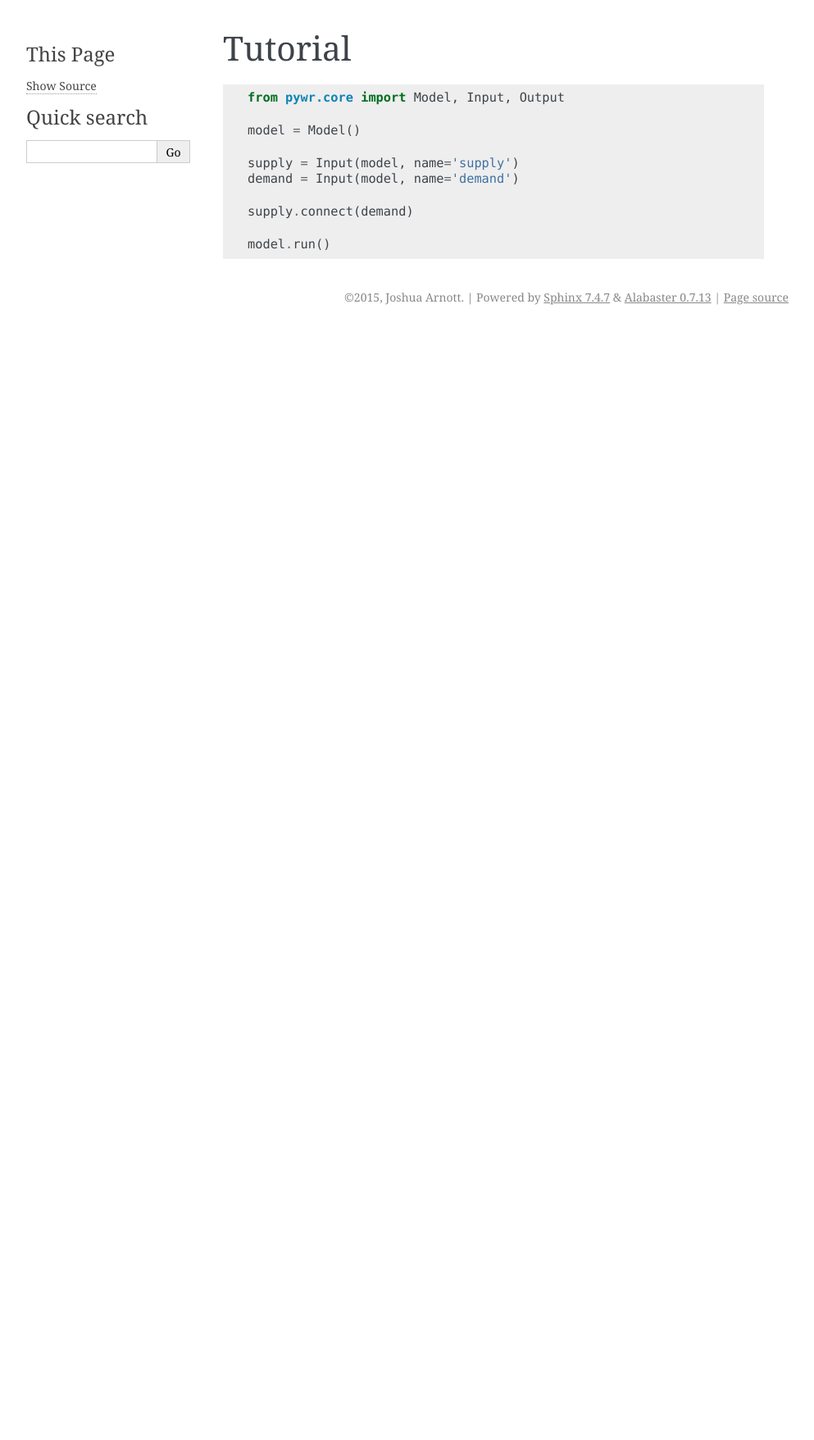
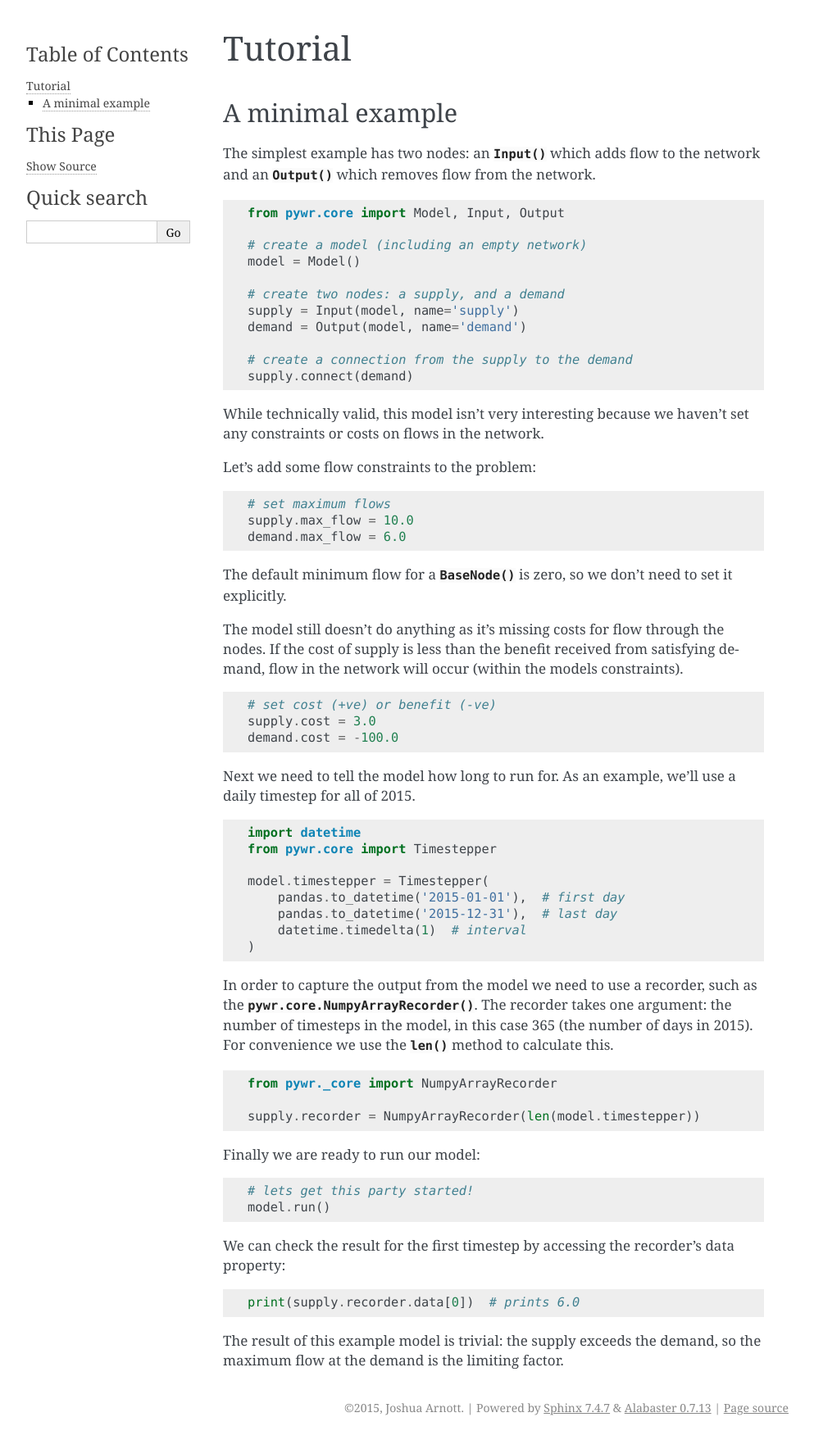
Before and after one commit to pywr/pywr, a Sphinx documentation site: the page built from docs/source/tutorial.rst, in a window 1280 px wide. Shown: the whole page at 82% size, without its empty margins (148-1141 px from the left). Built offline with Sphinx 7.4.7, drawn with Linux system fonts in a browser that asks for light colours; pages that are not in the unit, such as notebooks, are missing from menus; before the commit the page ends 900 px from its top, so only the background shows below that.

Commit message:
Added a minimal tutorial and some installation instructions

```diff
--- a/docs/source/index.rst
+++ b/docs/source/index.rst
@@ -10,6 +10,7 @@ Contents:
 .. toctree::
    :maxdepth: 1
 
+   installation.rst
    tutorial.rst
    formulation.rst
    license.rst
--- a/docs/source/tutorial.rst
+++ b/docs/source/tutorial.rst
@@ -1,15 +1,77 @@
 Tutorial
 ========
 
+A minimal example
+-----------------
+
+The simplest example has two nodes: an :func:`~pywr.core.Input` which adds flow to the network and an :func:`~pywr.core.Output` which removes flow from the network.
+
 .. code-block:: python
 
-   from pywr.core import Model, Input, Output
+    from pywr.core import Model, Input, Output
 
-   model = Model()
+    # create a model (including an empty network)
+    model = Model()
 
-   supply = Input(model, name='supply')
-   demand = Input(model, name='demand')
+    # create two nodes: a supply, and a demand
+    supply = Input(model, name='supply')
+    demand = Output(model, name='demand')
 
-   supply.connect(demand)
+    # create a connection from the supply to the demand
+    supply.connect(demand)
 
-   model.run()
+While technically valid, this model isn't very interesting because we haven't set any constraints or costs on flows in the network.
+
+Let's add some flow constraints to the problem:
+
+.. code-block:: python
+
+    # set maximum flows
+    supply.max_flow = 10.0
+    demand.max_flow = 6.0
+
+The default minimum flow for a :func:`~pywr.core.BaseNode` is zero, so we don't need to set it explicitly.
+
+The model still doesn't do anything as it's missing costs for flow through the nodes. If the cost of supply is less than the benefit received from satisfying demand, flow in the network will occur (within the models constraints).
+
+.. code-block:: python
+
+    # set cost (+ve) or benefit (-ve)
+    supply.cost = 3.0
+    demand.cost = -100.0
+
+Next we need to tell the model how long to run for. As an example, we'll use a daily timestep for all of 2015.
+
+.. code-block:: python
+
+    import datetime
+    from pywr.core import Timestepper
+
+    model.timestepper = Timestepper(
+        pandas.to_datetime('2015-01-01'),  # first day
+        pandas.to_datetime('2015-12-31'),  # last day
+        datetime.timedelta(1)  # interval
+    )
+
+In order to capture the output from the model we need to use a recorder, such as the :func:`pywr.core.NumpyArrayRecorder`. The recorder takes one argument: the number of timesteps in the model, in this case 365 (the number of days in 2015). For convenience we use the :func:`len()` method to calculate this.
+
+.. code-block:: python
+
+    from pywr._core import NumpyArrayRecorder
+
+    supply.recorder = NumpyArrayRecorder(len(model.timestepper))
+
+Finally we are ready to run our model:
+
+.. code-block:: python
+
+    # lets get this party started!
+    model.run()
+
+We can check the result for the first timestep by accessing the recorder's data property:
+
+.. code-block:: python
+
+    print(supply.recorder.data[0])  # prints 6.0
+
+The result of this example model is trivial: the supply exceeds the demand, so the maximum flow at the demand is the limiting factor.
```
